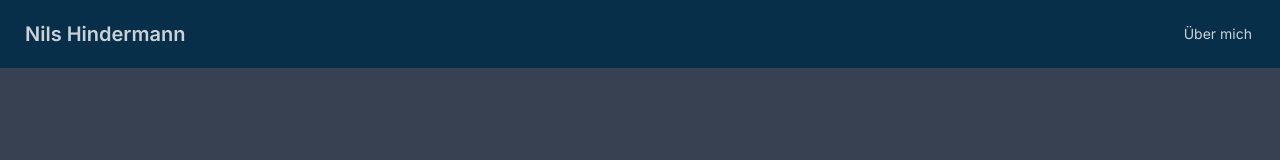
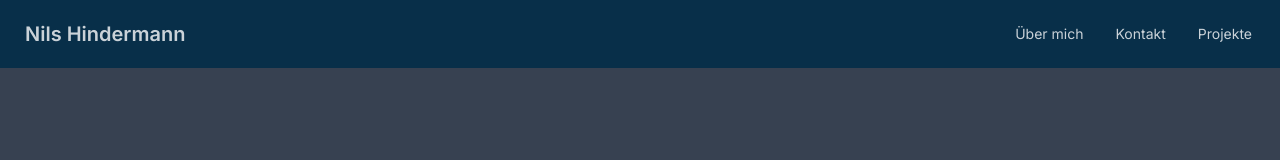
Before and after one commit to nilshindermann/nilsh.ch, a Next.js app: page / in a window 1280 px wide. Shown: the top 160 px of the page. Built offline with nearby package versions, Linux system fonts and the light colour scheme.

Commit message:
new navbar links

```diff
--- a/components/Navbar.tsx
+++ b/components/Navbar.tsx
@@ -4,14 +4,18 @@ import Link from 'next/link';
 import { usePathname } from 'next/navigation';
 import React, { ReactElement } from 'react';
 
-const links: { url: string; displayName: string }[] = [
+const links: { href: string; displayName: string }[] = [
     {
-        url: '/',
-        displayName: 'Home',
+        href: '/about',
+        displayName: 'Über mich',
     },
     {
-        url: '/about',
-        displayName: 'About',
+        href: '/contact',
+        displayName: 'Kontakt',
+    },
+    {
+        href: '/projects',
+        displayName: 'Projekte',
     },
 ];
 
@@ -27,22 +31,20 @@ export default function Navbar(): ReactElement {
             </div>
             <div className="flex-none">
                 <ul className="menu menu-horizontal px-1">
-                    <li>
-                        <NavbarLink href="/about">Über mich</NavbarLink>
-                    </li>
+                    {links.map((link) => (
+                        <li key={link.href}>
+                            <Link
+                                href={link.href}
+                                className={
+                                    pathname == link.href ? 'font-bold' : ''
+                                }
+                            >
+                                {link.displayName}
+                            </Link>
+                        </li>
+                    ))}
                 </ul>
             </div>
         </div>
     );
 }
-
-// eslint-disable-next-line @typescript-eslint/ban-ts-comment
-// @ts-ignore
-function NavbarLink({ href, children }): ReactElement {
-    const pathname = usePathname();
-    return (
-        <Link href={href} className={pathname == href ? 'font-bold' : ''}>
-            {children}
-        </Link>
-    );
-}
```
